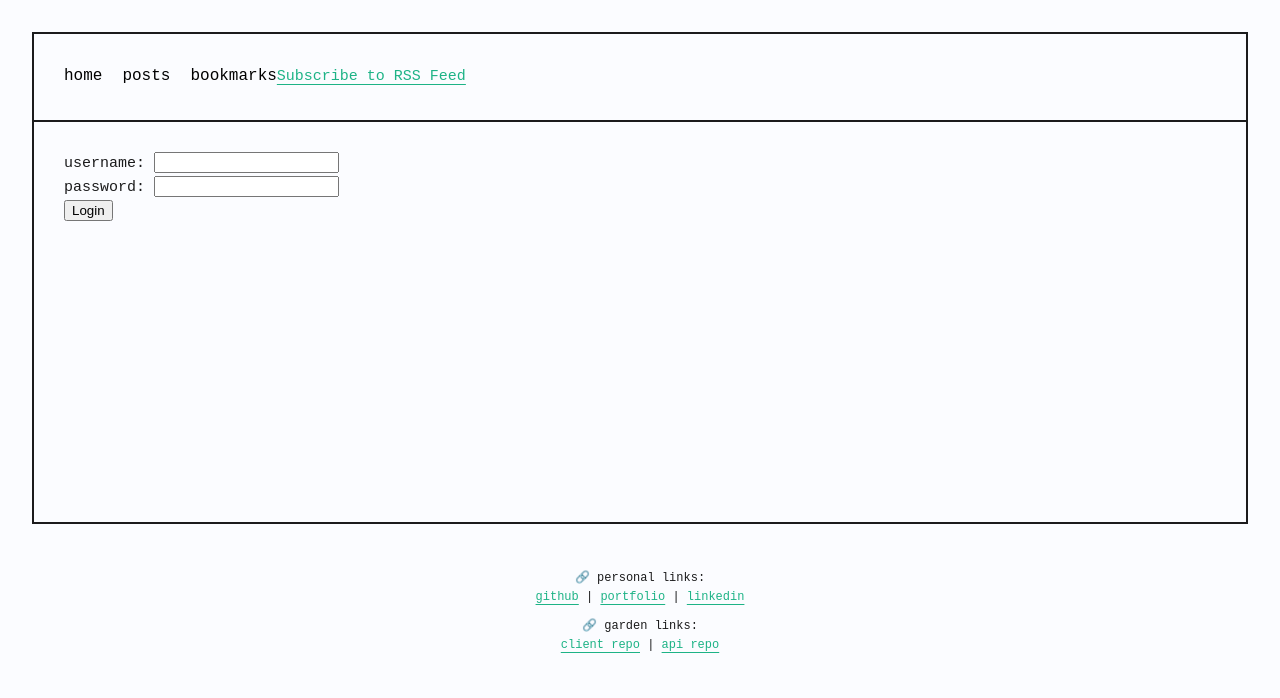
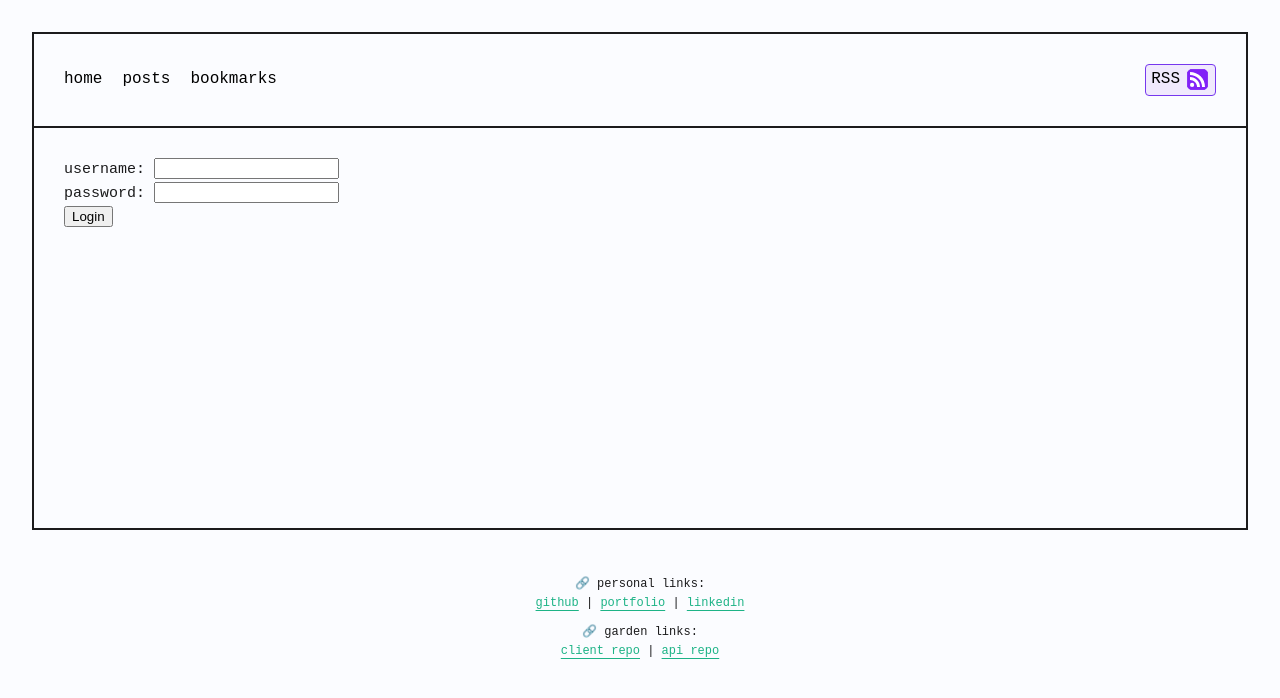
Before and after one commit to alliecaton/digital-garden, a Vue app: page /admin in a window 1280 px wide. Shown: the top 698 px of the page. Built offline with nearby package versions, Linux system fonts and the light colour scheme; no server answers; a web font is replaced by a local one.

Commit message:
Added rss icon

```diff
--- a/index.html
+++ b/index.html
@@ -3,6 +3,12 @@
   <head>
     <meta charset="UTF-8" />
     <link rel="icon" href="/favicon.ico" />
+    <link
+      rel="alternate"
+      type="application/rss+xml"
+      href="https://garden.alliecaton.com/rss"
+      title="Allie's Digital Garden"
+    />
     <meta name="viewport" content="width=device-width, initial-scale=1.0" />
     <title>Allie's Digital Garden 🌱</title>
   </head>
--- a/src/assets/_variables.scss
+++ b/src/assets/_variables.scss
@@ -2,6 +2,9 @@ $base: var(--base);
 $light: var(--light);
 $mid: var(--mid);
 $faded: var(--faded);
+
+$purple-light: var(--purple-light);
+$purple: var(--purple);
 
 // Breakpoints
 $sm: 576px;
--- a/src/assets/base.css
+++ b/src/assets/base.css
@@ -10,6 +10,8 @@
   --light: rgba(21, 225, 164, 0.678);
   --mid: rgb(29, 179, 134);
   --faded: rgb(29, 179, 134, 0.1);
+  --purple-light: #f0e9fd;
+  --purple: #7637ee;
 }
 
 *,
--- a/src/components/CurrentlyReading.vue
+++ b/src/components/CurrentlyReading.vue
@@ -57,6 +57,10 @@ onMounted(async () => {
 
 .books {
   margin-top: 15px;
+  display: flex;
+  align-items: center;
+  gap: 20px;
+  flex-wrap: wrap;
 }
 
 .book__info {
@@ -68,10 +72,6 @@ onMounted(async () => {
   width: fit-content;
   display: flex;
   height: 100px;
-
-  & + & {
-    margin-top: 15px;
-  }
 }
 
 .book__img {
--- a/src/components/Nav.vue
+++ b/src/components/Nav.vue
@@ -1,23 +1,39 @@
 <script setup lang="ts">
+import { computed } from 'vue'
+
 import { RouterLink } from 'vue-router'
+
+const rssLink = computed(() => {
+  const base = import.meta.env.VITE_API_BASE
+
+  return `${base}/rss`
+})
 </script>
 
 <template>
   <nav class="nav">
-    <RouterLink class="nav-link" to="/">home</RouterLink>
-    <RouterLink class="nav-link" to="/posts">posts</RouterLink>
-    <RouterLink class="nav-link" to="/bookmarks">bookmarks</RouterLink>
+    <div>
+      <RouterLink class="nav-link" to="/">home</RouterLink>
+      <RouterLink class="nav-link" to="/posts">posts</RouterLink>
+      <RouterLink class="nav-link" to="/bookmarks">bookmarks</RouterLink>
+    </div>
+
     <a
-      href="http://localhost:3000/api/v1/rss"
+      class="rss-link"
+      :href="rssLink"
       target="_blank"
       rel="noopener noreferrer"
-      >Subscribe to RSS Feed</a
     >
+      RSS <img class="rss-icon" src="/src/assets/icons/rss.svg" />
+    </a>
   </nav>
 </template>
 
 <style scoped lang="scss">
 .nav {
+  display: flex;
+  justify-content: space-between;
+  align-items: center;
   padding: 30px 30px;
 }
 
@@ -38,4 +54,27 @@ import { RouterLink } from 'vue-router'
   text-decoration-thickness: 3px;
   text-decoration-color: $light;
 }
+
+.rss-icon {
+  width: 25px;
+  height: 25px;
+  margin-left: 5px;
+  border-radius: 12px;
+}
+
+.rss-link {
+  background-color: $purple-light;
+  padding: 2px 5px;
+  border-radius: 4px;
+  display: flex;
+  align-items: center;
+  color: black;
+  font-size: 16px;
+  text-decoration: none;
+  border: 1px solid $purple;
+
+  &:hover {
+    border: 1px dotted $purple;
+  }
+}
 </style>
--- a/src/components/Tag.vue
+++ b/src/components/Tag.vue
@@ -18,8 +18,8 @@ defineProps<{
   border-radius: 8px;
   padding: 3px 10px;
   font-size: 10px;
-  background-color: $faded;
-  color: $mid;
+  background-color: $purple-light;
+  color: $purple;
   width: fit-content;
   display: flex;
   gap: 5px;
```
Also changed, not shown: src/assets/icons/rss.svg (added).
